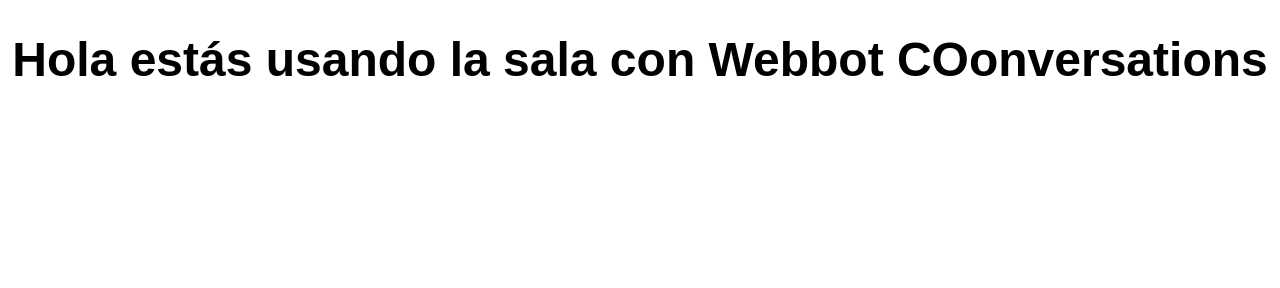
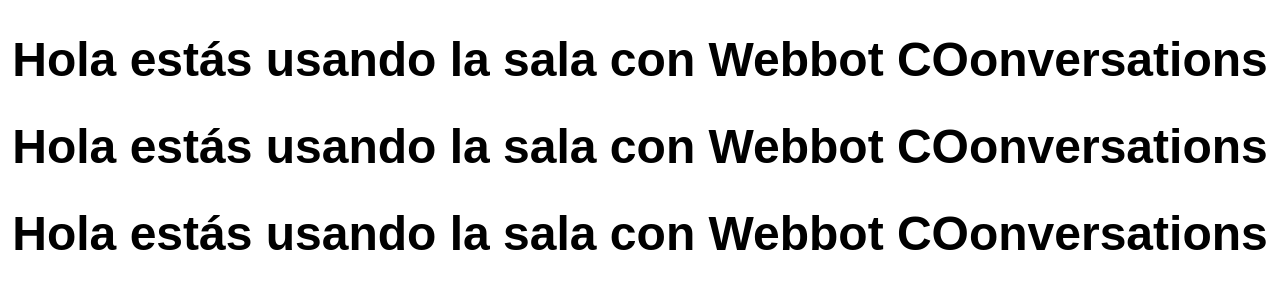
Before and after one commit to josericardo3396/room, a plain HTML site: page index.html in a window 1280 px wide. Drawn offline with Linux system fonts and the light colour scheme.

Commit message:
Update index.html
edit

```diff
--- a/index.html
+++ b/index.html
@@ -7,6 +7,8 @@
   </head>
   <body>
     <h1>Hola estás usando la sala con Webbot COonversations</h1>
+    <h1>Hola estás usando la sala con Webbot COonversations</h1>
+    <h1>Hola estás usando la sala con Webbot COonversations</h1>
   </body>
 
 
```
